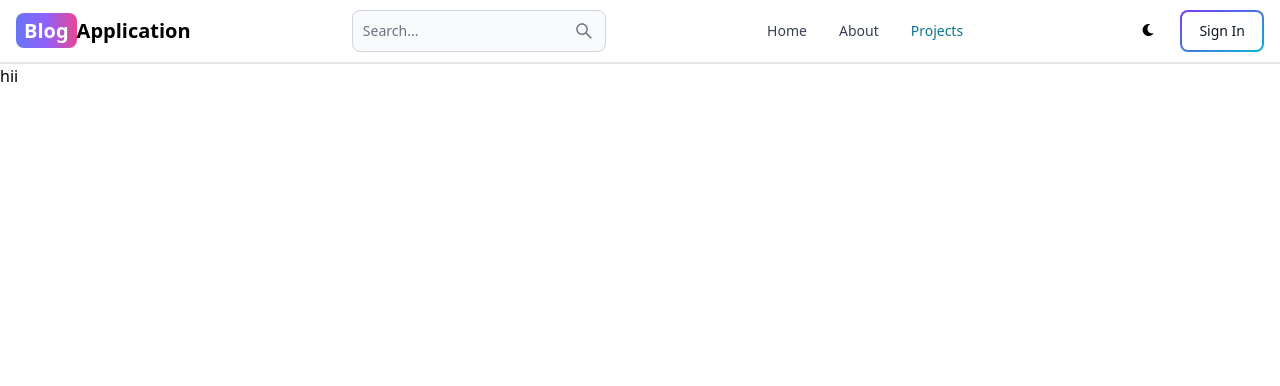
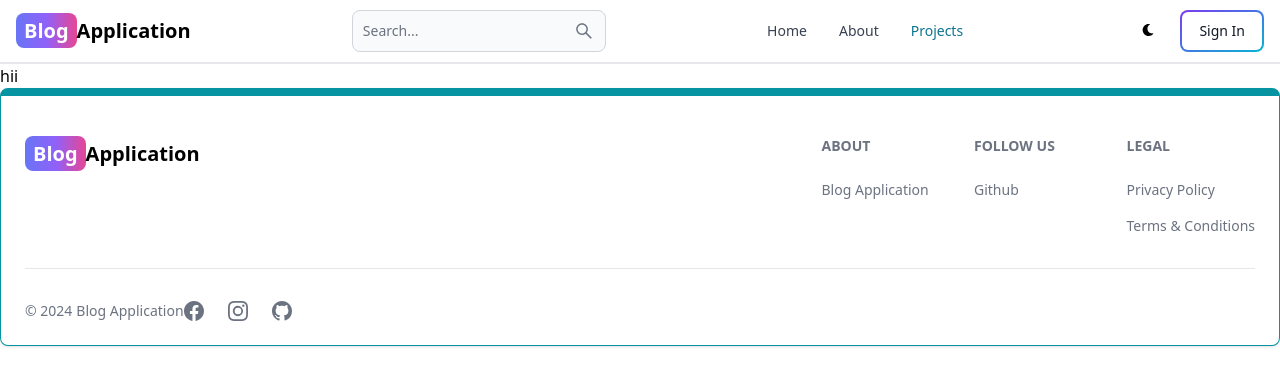
Before and after one commit to kherimurtaza/blog-app, a React (Vite) app in the folder client/: page /project in a window 1280 px wide. Shown: the top 386 px of the page. Built offline with nearby package versions, Linux system fonts and the light colour scheme.

Commit message:
add footer page

```diff
--- a/client/src/App.jsx
+++ b/client/src/App.jsx
@@ -7,6 +7,7 @@
 import Dashboard from "./pages/Dashboard.jsx";
 import SignIn from "./pages/SignIn.jsx";
 import { BrowserRouter as Router, Route, Routes } from "react-router-dom";
+import Footer from "./components/Footer.jsx";
 const App = () => {
   return (
     <Router>
@@ -19,6 +20,7 @@
         <Route path="/dashboard" element={<Dashboard />} />
         <Route path="/project" element={<Project />} />
       </Routes>
+      <Footer />
     </Router>
   );
 };
--- /dev/null
+++ b/client/src/components/Footer.jsx
@@ -0,0 +1,74 @@
+import {} from "react";
+import { Footer } from "flowbite-react";
+import { Link } from "react-router-dom";
+import { BsFacebook, BsGithub, BsInstagram } from "react-icons/bs";
+const FooterComponent = () => {
+  return (
+    <>
+      <Footer container className="border border-t-8 border-teal-500">
+        <div className="w-full max-w-7xl mx-auto">
+          <div className="grid w-full justify-between sm:flex md:grid-cols-1">
+            <div className="mt-5">
+              <Link
+                to="/"
+                className="self-center whitespace-nowrap text-lg sm:text-xl font-semibold dark:text-white"
+              >
+                <span className="px-2 py-1 bg-gradient-to-r from-indigo-500 via-purple-500 to-pink-500 rounded-lg text-white">
+                  Blog
+                </span>
+                Application
+              </Link>
+            </div>
+            <div className="grid grid-cols-2 gap-8 mt-4 sm:grid-cols-3 sm:gap-6">
+              <div>
+                <Footer.Title title="About" />
+                <Footer.LinkGroup col>
+                  <Footer.Link target="_black" rel="noopener noreferrer">
+                    Blog Application
+                  </Footer.Link>
+                </Footer.LinkGroup>
+              </div>
+              <div>
+                <Footer.Title title="Follow Us" />
+                <Footer.LinkGroup col>
+                  <Footer.Link
+                    target="_black"
+                    rel="noopener noreferrer"
+                    href="https://github.com/kherimurtaza"
+                  >
+                    Github
+                  </Footer.Link>
+                </Footer.LinkGroup>
+              </div>
+              <div>
+                <Footer.Title title="Legal" />
+                <Footer.LinkGroup col>
+                  <Footer.Link href="#">Privacy Policy</Footer.Link>
+                  <Footer.Link href="#">Terms &amp; Conditions</Footer.Link>
+                </Footer.LinkGroup>
+              </div>
+            </div>
+          </div>
+          <Footer.Divider />
+          <div className="w-full sm:flex sm:items-center sm:justify-be">
+            <Footer.Copyright
+              href="#"
+              by="Blog Application"
+              year={new Date().getFullYear()}
+            />
+            <div className="flex gap-6 sm:mt-0 mt-4 sm:justify-center">
+              <Footer.Icon href="#" icon={BsFacebook} />
+              <Footer.Icon href="#" icon={BsInstagram} />
+              <Footer.Icon
+                href="https://github.com/kherimurtaza"
+                icon={BsGithub}
+              />
+            </div>
+          </div>
+        </div>
+      </Footer>
+    </>
+  );
+};
+
+export default FooterComponent;
```
